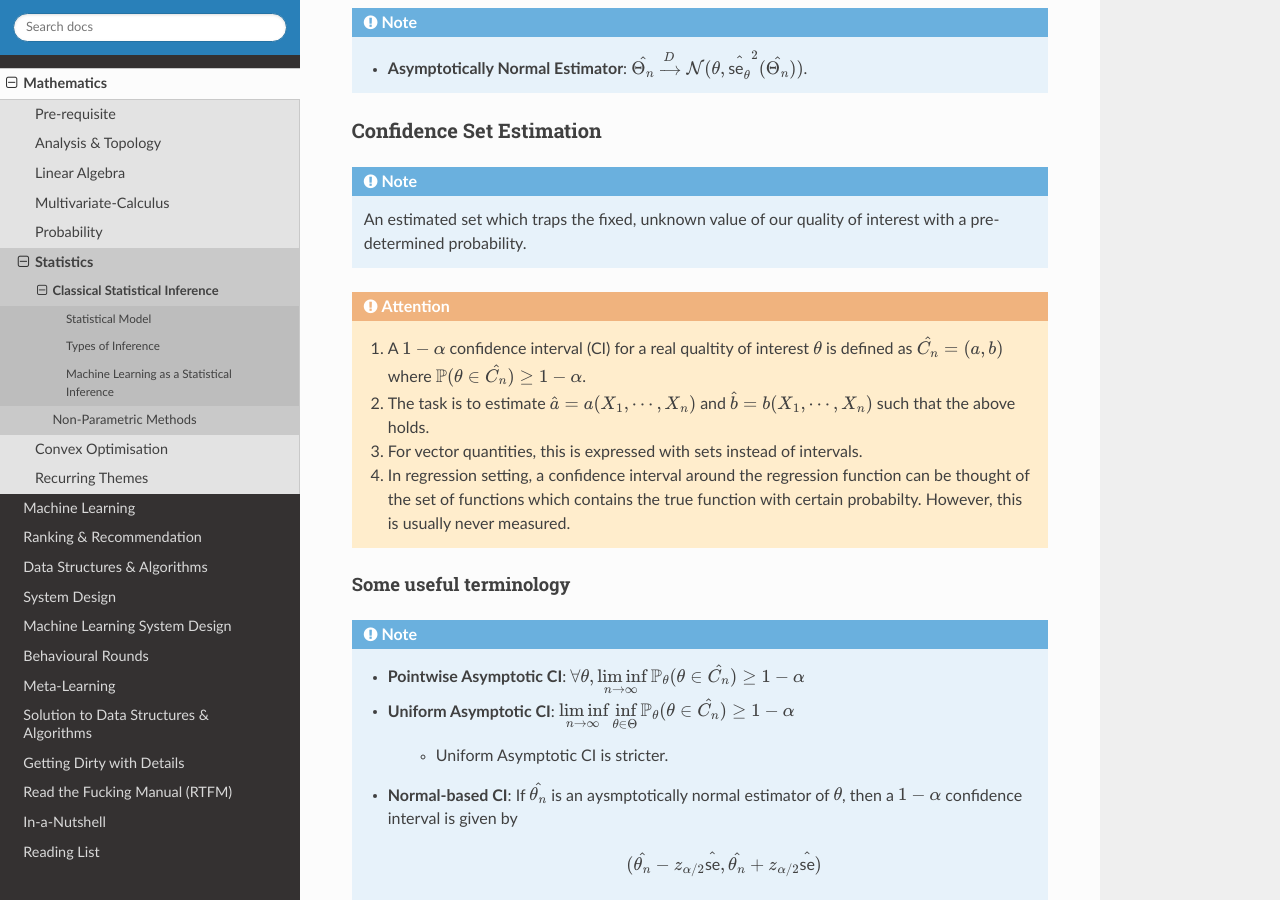
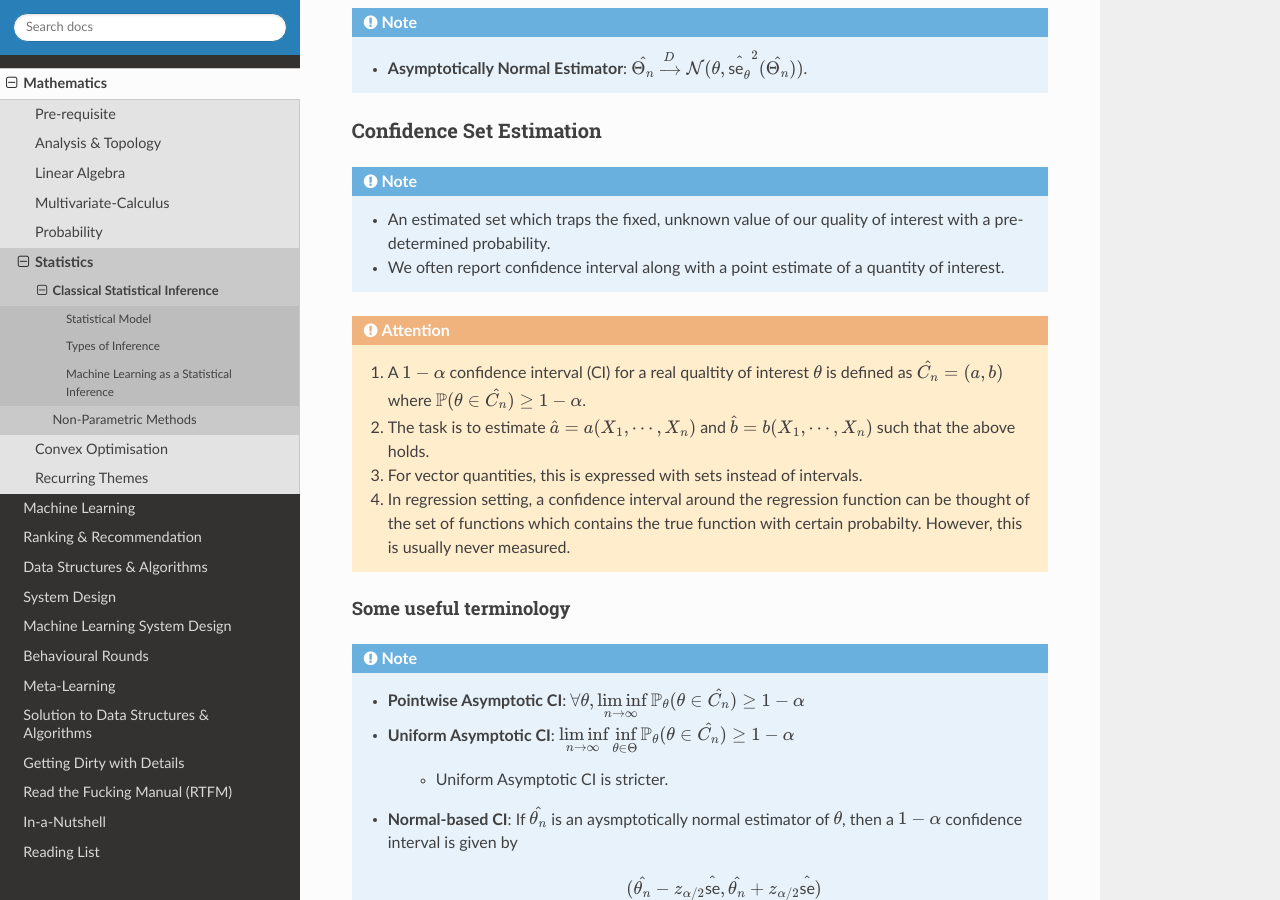
Before and after one commit to uselesstechjunks/leetcode, a Sphinx documentation site: the page built from docs/source/math/stat/inference.rst, in a window 1280 px wide and 900 px high, scrolled down 2511 px. Built offline with Sphinx 7.4.7 and the Read the Docs theme 2.0.0, drawn with Linux system fonts in a browser that asks for light colours.

Commit message:
Update inference.rst

```diff
--- a/docs/source/math/stat/inference.rst
+++ b/docs/source/math/stat/inference.rst
@@ -88,7 +88,8 @@ Some useful terminology
 Confidence Set Estimation
 ==========================================================================================
 .. note::
-	An estimated set which traps the fixed, unknown value of our quality of interest with a pre-determined probability.
+	* An estimated set which traps the fixed, unknown value of our quality of interest with a pre-determined probability.
+	* We often report confidence interval along with a point estimate of a quantity of interest.
 
 .. attention::
 	#. A :math:`1-\alpha` confidence interval (CI) for a real qualtity of interest :math:`\theta` is defined as :math:`\hat{C_n}=(a,b)` where :math:`\mathbb{P}(\theta\in\hat{C_n})\ge 1-\alpha`.
```
